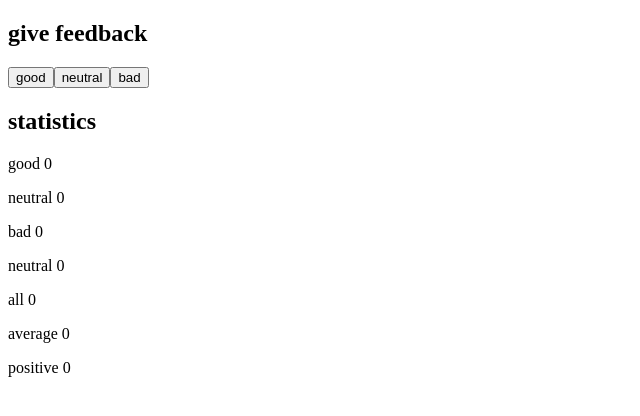
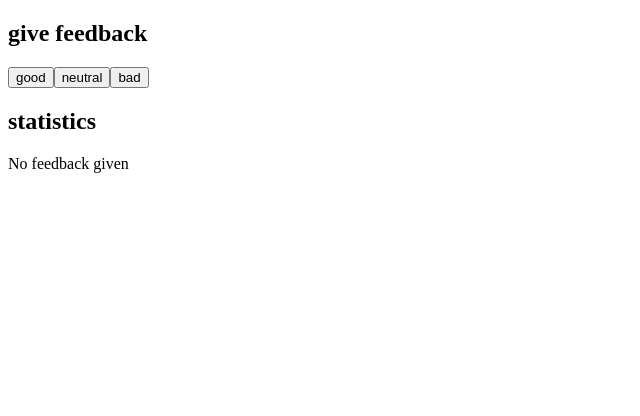
Before and after one commit to janviercardenas987-dotcom/submission-repository-full-stack-open, a React (Vite) app: page / in a window 1280 px wide. Shown: the top 416 px of the page, without its empty margins (0-640 px from the left). Built offline with nearby package versions, Linux system fonts and the light colour scheme.

Commit message:
Ejercicio 1.9

```diff
--- a/src/App.jsx
+++ b/src/App.jsx
@@ -9,6 +9,10 @@ const Statistics = ({good, neutral, bad, all}) => {
 
   let average = all === 0 ? 0 :(good - bad) / all;
   let positive = all === 0 ? 0 :(good / all) * 100
+
+  if(all === 0){
+    return <div>No feedback given</div>
+  }
 
   return(
    < div>
```
